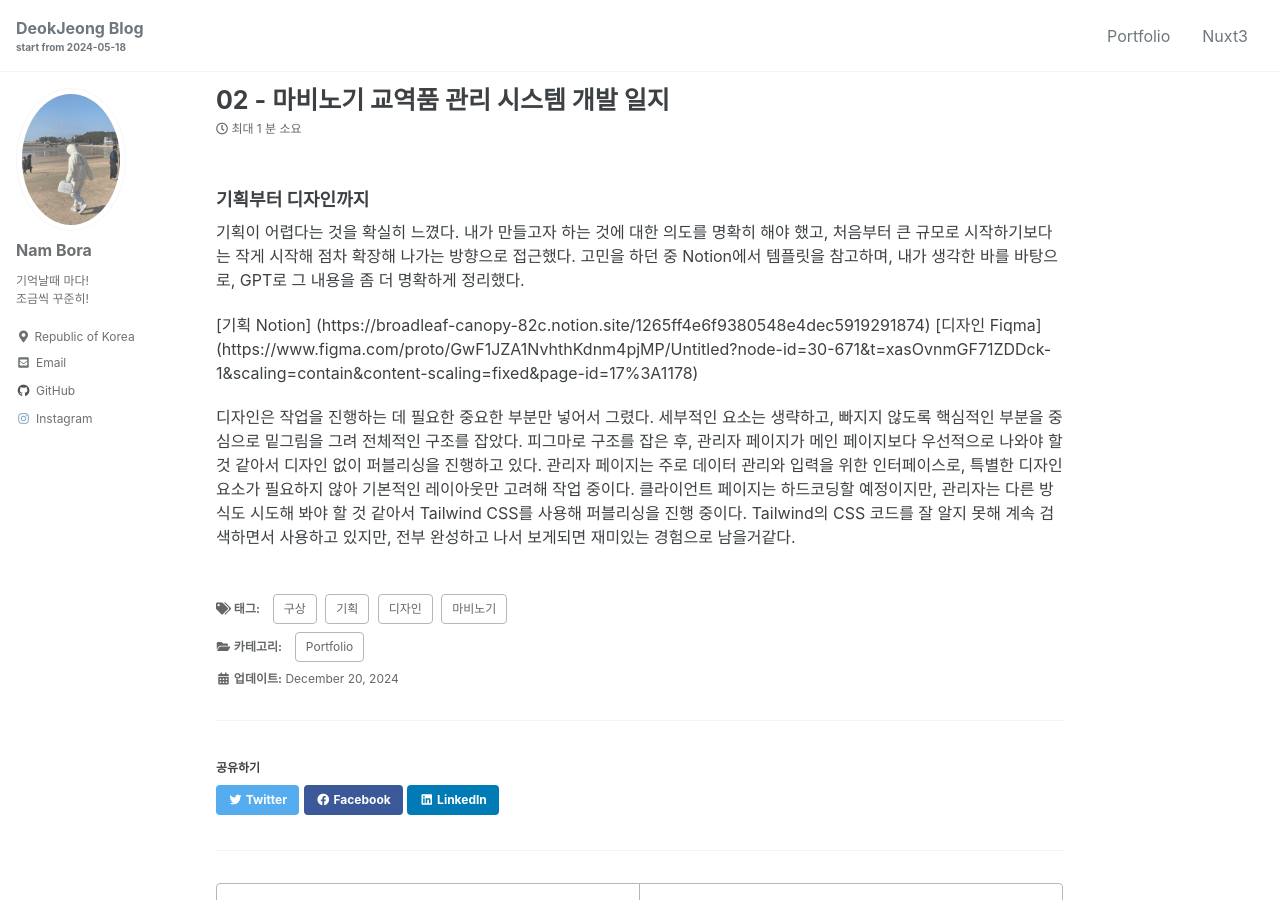
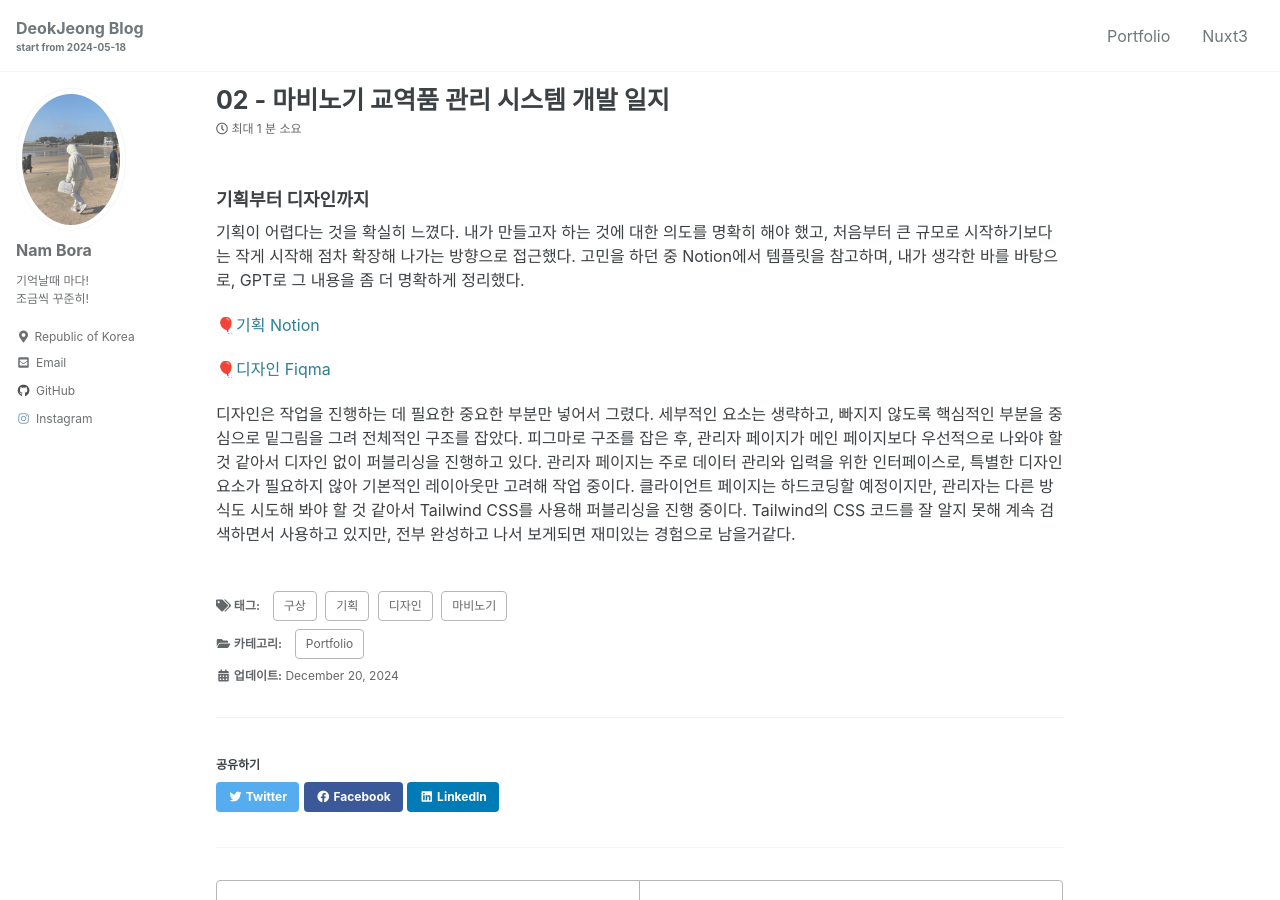
Before and after one commit to DeokJeong/deokjeong.github.io, a Jekyll site: the page built from _posts/Blog/Portfolio/2024-12-20-portfolio_02.md, in a window 1280 px wide and 900 px high. Built offline with Jekyll 4.4.1, drawn with Linux system fonts in a browser that asks for light colours; cached includes are drawn as plain includes.

Commit message:
hreflink modify2

```diff
--- a/_posts/Blog/Portfolio/2024-12-20-portfolio_02.md
+++ b/_posts/Blog/Portfolio/2024-12-20-portfolio_02.md
@@ -16,8 +16,9 @@ tags:
 내가 만들고자 하는 것에 대한 의도를 명확히 해야 했고, 처음부터 큰 규모로 시작하기보다는 작게 시작해 점차 확장해 나가는 방향으로 접근했다.
 고민을 하던 중 Notion에서 템플릿을 참고하며, 내가 생각한 바를 바탕으로, GPT로 그 내용을 좀 더 명확하게 정리했다.
 
-[기획 Notion] (https://broadleaf-canopy-82c.notion.site/1265ff4e6f9380548e4dec5919291874)
-[디자인 Fiqma] (https://www.figma.com/proto/GwF1JZA1NvhthKdnm4pjMP/Untitled?node-id=30-671&t=xasOvnmGF71ZDDck-1&scaling=contain&content-scaling=fixed&page-id=17%3A1178)
+🎈[기획 Notion](https://broadleaf-canopy-82c.notion.site/1265ff4e6f9380548e4dec5919291874)
+
+🎈[디자인 Fiqma](https://www.figma.com/proto/GwF1JZA1NvhthKdnm4pjMP/Untitled?node-id=30-671&t=xasOvnmGF71ZDDck-1&scaling=contain&content-scaling=fixed&page-id=17%3A1178)
 
 디자인은 작업을 진행하는 데 필요한 중요한 부분만 넣어서 그렸다.
 세부적인 요소는 생략하고, 빠지지 않도록 핵심적인 부분을 중심으로 밑그림을 그려 전체적인 구조를 잡았다.
```
